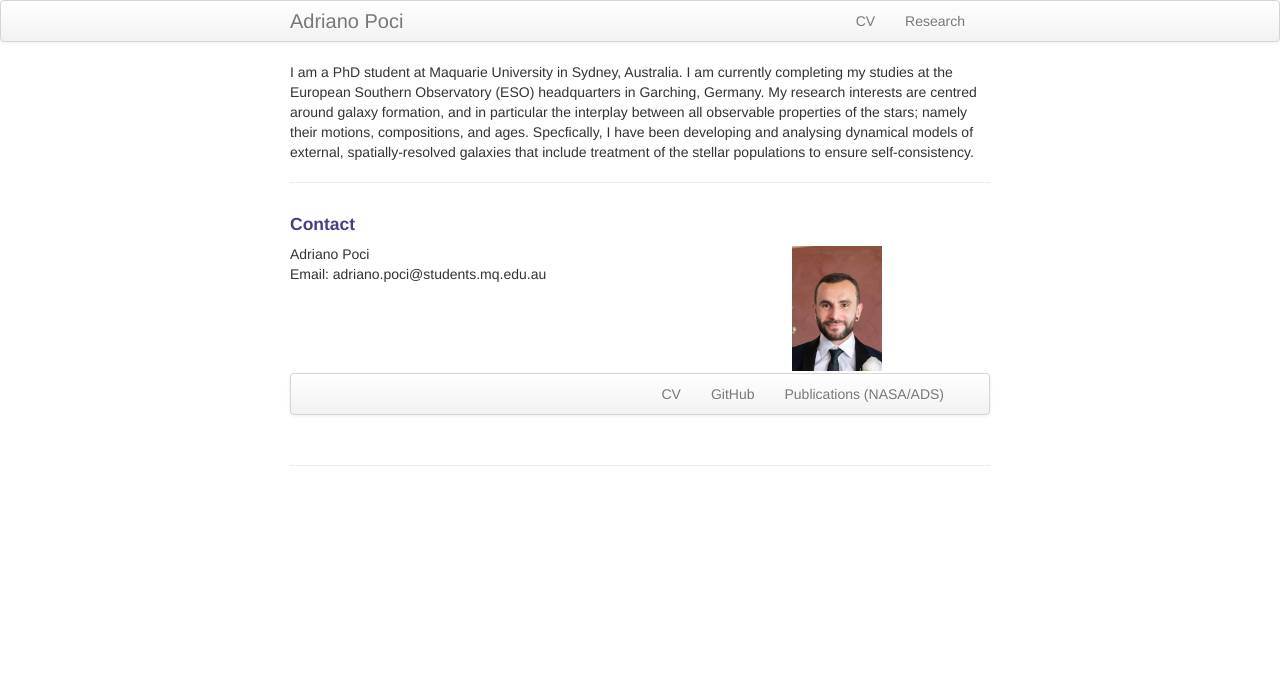
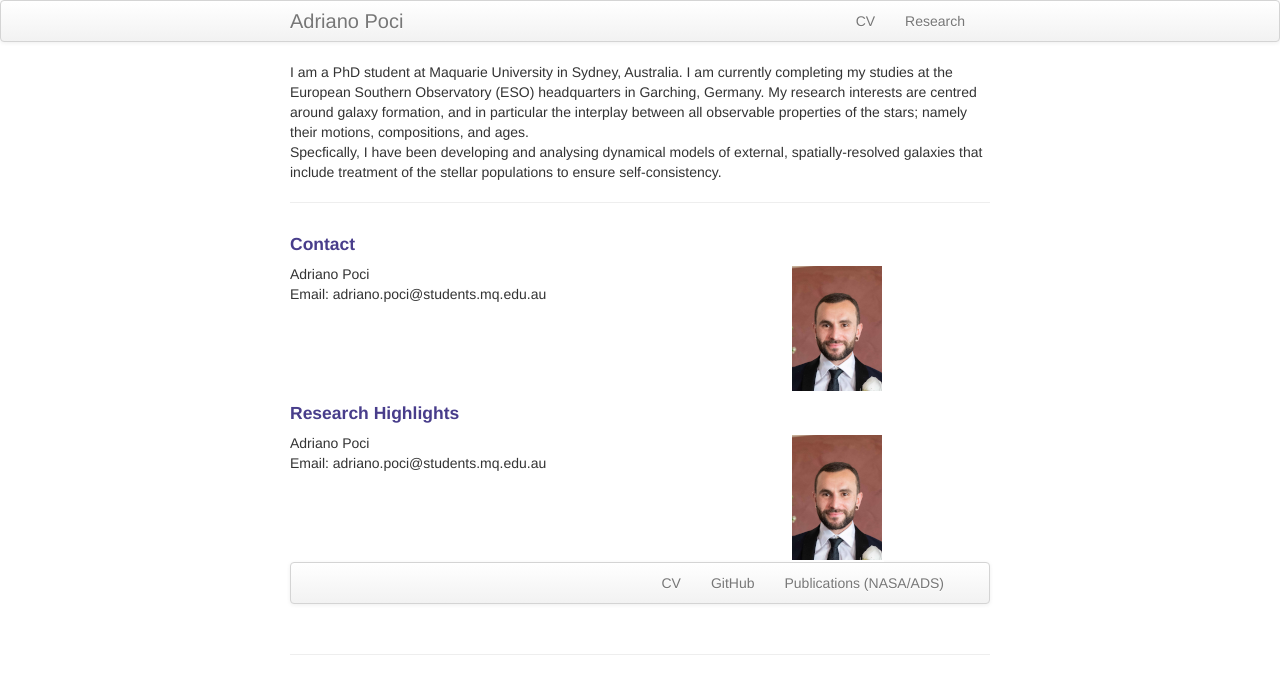
Before and after one commit to adriano-poci/adriano-poci.github.io, a Jekyll site: the page built from index.md, in a window 1280 px wide. Shown: the top 694 px of the page. Built offline with Jekyll 4.4.1, drawn with Linux system fonts in a browser that asks for light colours.

Commit message:
* Set new line in `index.md`

```diff
--- a/gcm.txt
+++ b/gcm.txt
@@ -1 +1 @@
-* Theme in `assets/themes`
+* Set new line in `index.md`
--- a/index.md
+++ b/index.md
@@ -28,6 +28,23 @@ Specfically, I have been developing and analysing dynamical models of external,
     </div>
 </div>
 
+<div class="container">
+<h4><a name="reshigh"></a>Research Highlights</h4>
+
+    <div class="row-fluid">
+        <div class="span5">
+            Adriano Poci<br/>
+            Email: adriano.poci@students.mq.edu.au<br/>
+        </div>
+
+        <div class="span2">
+        <a href="../assets/poci.png">
+            <img src="../assets/poci.png"
+                  title="Adriano Poci" alt="Adriano Poci"/></a>
+        </div>
+    </div>
+</div>
+
 <div class="navbar">
   <div class="navbar-inner">
       <ul class="nav">
```
